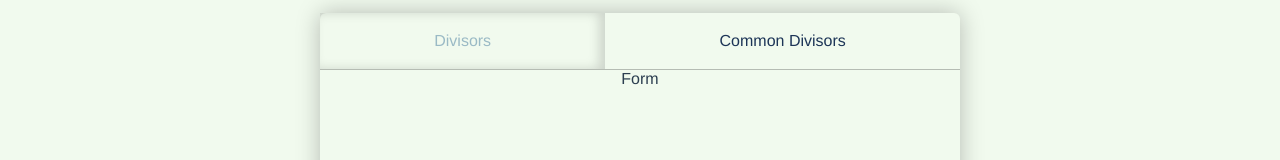
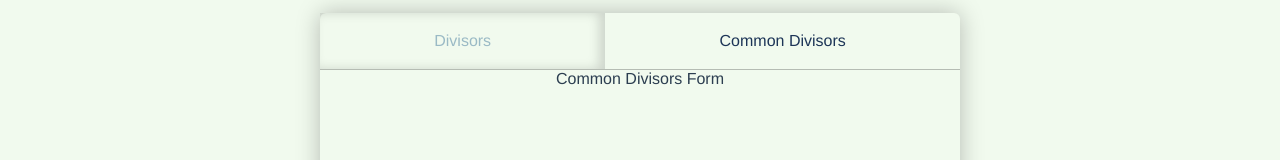
Before and after one commit to ilkrklc/divisor-client, a Vue app: page / in a window 1280 px wide. Both pictures are taken after a click on the button "Common Divisors". Shown: the part 255-415 px from the top of the page. Built offline with nearby package versions, Linux system fonts and the light colour scheme.

Commit message:
Update calculator form display logic

```diff
--- a/src/components/Calculator.vue
+++ b/src/components/Calculator.vue
@@ -23,15 +23,18 @@
       </button>
     </div>
     <div class="calculator-content">
-      Form
+      <divisors-form v-if="activeTabName === 'divisors'" />
+      <div v-else>Common Divisors Form</div>
     </div>
   </div>
 </template>
 
 <script lang="ts">
 import { defineComponent, ref } from 'vue';
+import DivisorsForm from './DivisorsForm.vue';
 
 export default defineComponent({
+  components: { DivisorsForm },
   setup() {
     const activeTabName = ref<string>('divisors');
 
```
